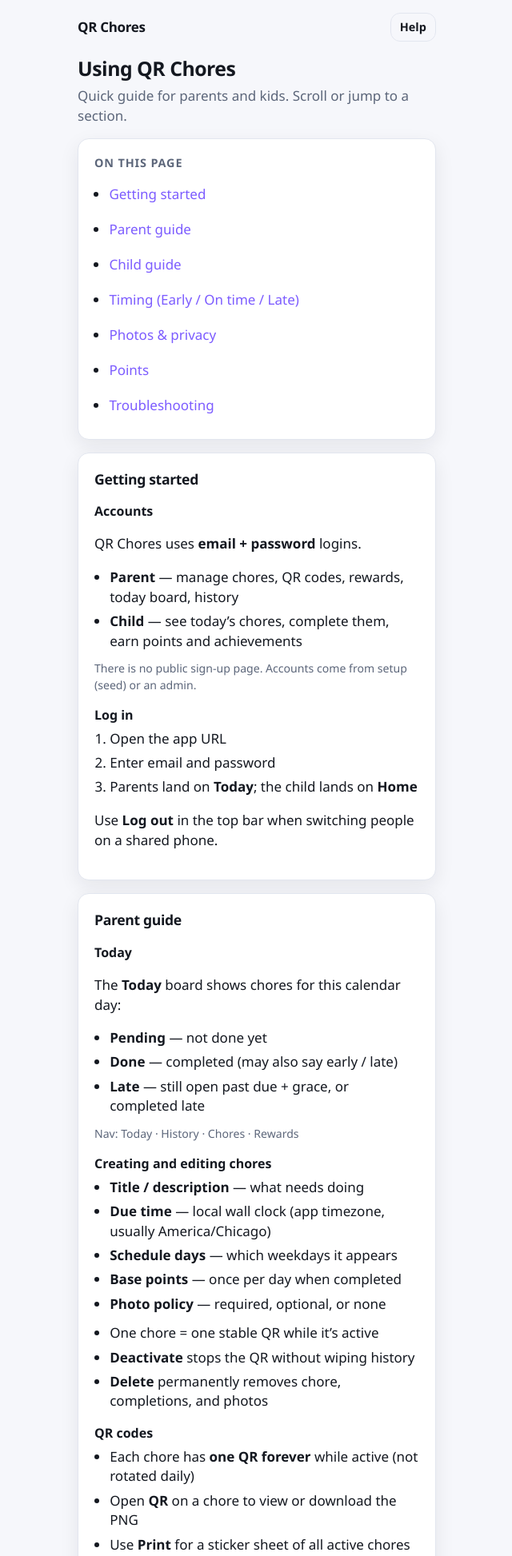
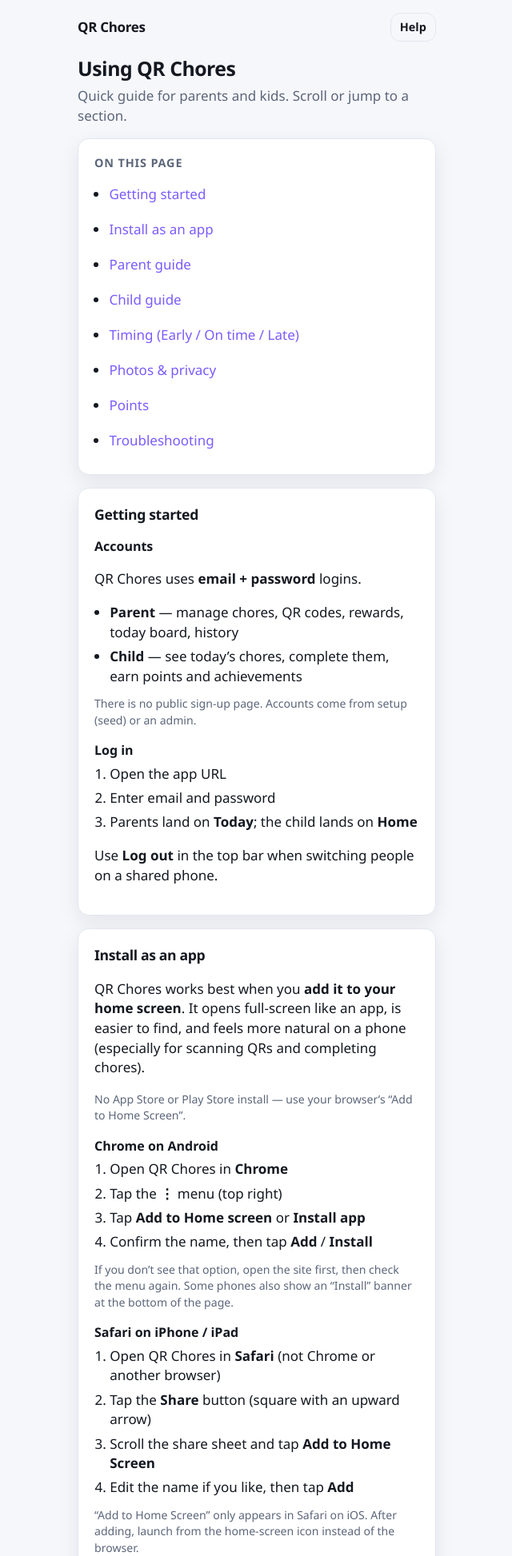
Before and after one commit to preoctopus/qr-chores, a FastAPI app: page /help in a window 1280 px wide. Shown: the top 1946 px of the page at 80% size, without its empty margins (319-959 px from the left). Run offline with FastAPI, Linux system fonts and the light colour scheme.

Commit message:
Document Add to Home Screen install steps on Help
Note that QR Chores works best as a home-screen app, with Chrome
Android and Safari iOS instructions; cover the new section in tests.

```diff
--- a/src/qr_chores/templates/help.html
+++ b/src/qr_chores/templates/help.html
@@ -11,6 +11,7 @@
     <p class="stat-label">On this page</p>
     <ul class="help-toc-list">
       <li><a href="#getting-started">Getting started</a></li>
+      <li><a href="#install-app">Install as an app</a></li>
       <li><a href="#parent-guide">Parent guide</a></li>
       <li><a href="#child-guide">Child guide</a></li>
       <li><a href="#timing">Timing (Early / On time / Late)</a></li>
@@ -36,6 +37,34 @@
       <li>Parents land on <strong>Today</strong>; the child lands on <strong>Home</strong></li>
     </ol>
     <p>Use <strong>Log out</strong> in the top bar when switching people on a shared phone.</p>
+  </section>
+
+  <section class="card help-section" id="install-app">
+    <h2 class="section-title">Install as an app</h2>
+    <p>
+      QR Chores works best when you <strong>add it to your home screen</strong>.
+      It opens full-screen like an app, is easier to find, and feels more natural on a phone
+      (especially for scanning QRs and completing chores).
+    </p>
+    <p class="muted small">No App Store or Play Store install — use your browser’s “Add to Home Screen”.</p>
+
+    <h3 class="help-subhead">Chrome on Android</h3>
+    <ol class="help-list">
+      <li>Open QR Chores in <strong>Chrome</strong></li>
+      <li>Tap the <strong>⋮</strong> menu (top right)</li>
+      <li>Tap <strong>Add to Home screen</strong> or <strong>Install app</strong></li>
+      <li>Confirm the name, then tap <strong>Add</strong> / <strong>Install</strong></li>
+    </ol>
+    <p class="muted small">If you don’t see that option, open the site first, then check the menu again. Some phones also show an “Install” banner at the bottom of the page.</p>
+
+    <h3 class="help-subhead">Safari on iPhone / iPad</h3>
+    <ol class="help-list">
+      <li>Open QR Chores in <strong>Safari</strong> (not Chrome or another browser)</li>
+      <li>Tap the <strong>Share</strong> button (square with an upward arrow)</li>
+      <li>Scroll the share sheet and tap <strong>Add to Home Screen</strong></li>
+      <li>Edit the name if you like, then tap <strong>Add</strong></li>
+    </ol>
+    <p class="muted small">“Add to Home Screen” only appears in Safari on iOS. After adding, launch from the home-screen icon instead of the browser.</p>
   </section>
 
   <section class="card help-section" id="parent-guide">
```
Also changed, not shown: tests/test_polish.py (+5 -0 lines).
